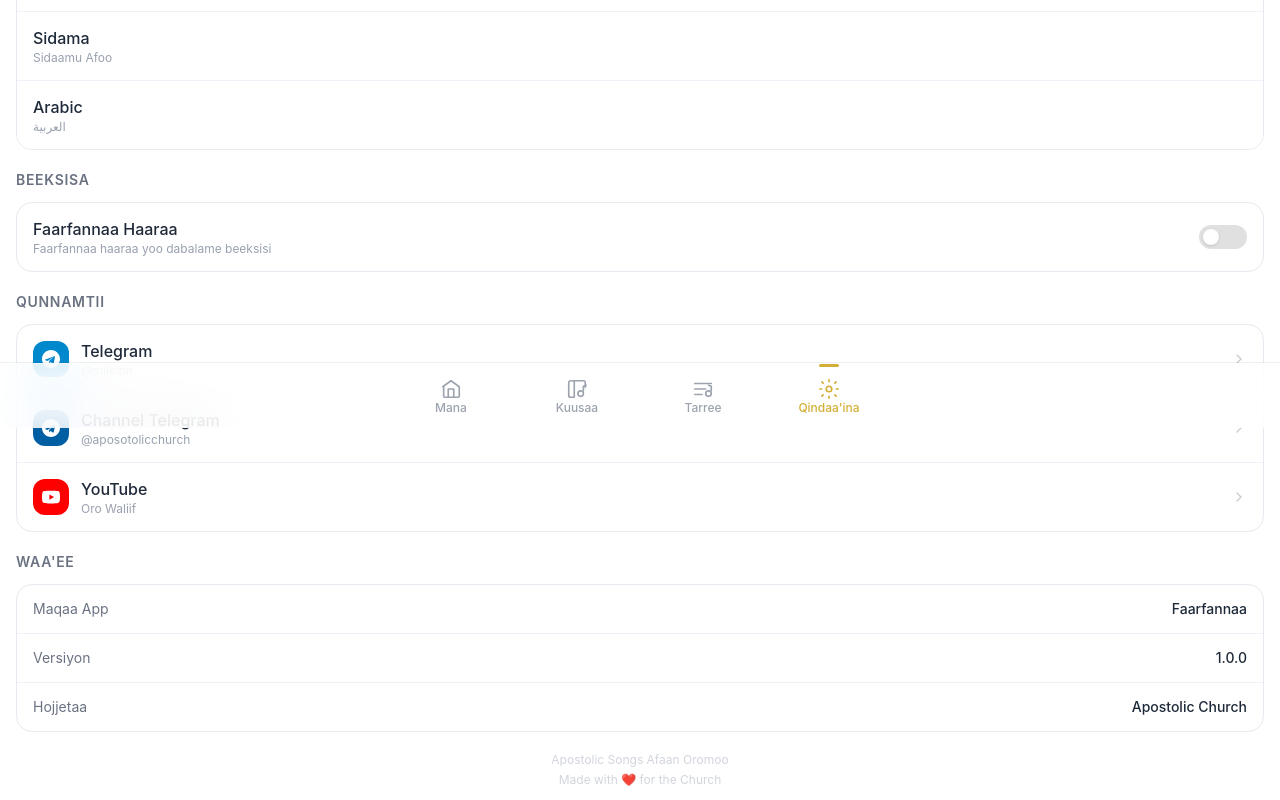
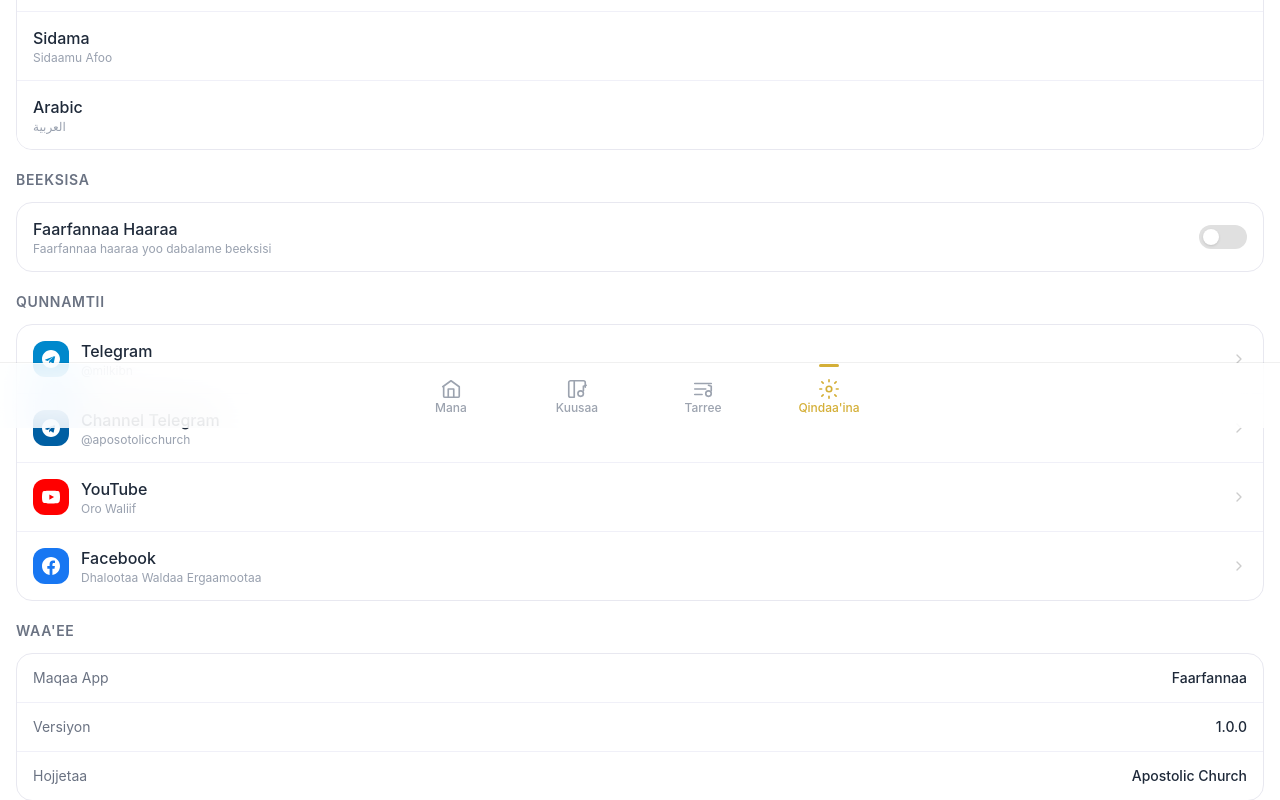
Before and after one commit to ecoders1/songs, a Next.js app: page /settings in a window 1280 px wide. Shown: the part 372-1172 px from the top of the page. Built offline with nearby package versions, Linux system fonts and the light colour scheme; no server answers; the database is empty.

Commit message:
add Facebook Dhalootaa Waldaa Ergaamootaa to contact section

```diff
--- a/app/(user)/settings/page.tsx
+++ b/app/(user)/settings/page.tsx
@@ -184,6 +184,7 @@ export default function SettingsPage() {
               target="_blank"
               rel="noopener noreferrer"
               className="flex items-center gap-3 px-4 py-3.5 transition-colors active:bg-gray-50"
+              style={{ borderBottom: '1px solid #f0f0f8' }}
             >
               <div className="w-9 h-9 rounded-xl flex items-center justify-center flex-shrink-0" style={{ background: '#FF0000' }}>
                 <svg width="18" height="18" viewBox="0 0 24 24" fill="white">
@@ -193,6 +194,25 @@ export default function SettingsPage() {
               <div className="flex-1">
                 <p className="font-medium text-gray-800">YouTube</p>
                 <p className="text-xs text-gray-400">Oro Waliif</p>
+              </div>
+              <svg width="16" height="16" fill="none" stroke="#ccc" strokeWidth="2" viewBox="0 0 24 24">
+                <path d="M9 18l6-6-6-6" strokeLinecap="round" strokeLinejoin="round"/>
+              </svg>
+            </a>
+            <a
+              href="https://www.facebook.com/61579886334861"
+              target="_blank"
+              rel="noopener noreferrer"
+              className="flex items-center gap-3 px-4 py-3.5 transition-colors active:bg-gray-50"
+            >
+              <div className="w-9 h-9 rounded-xl flex items-center justify-center flex-shrink-0" style={{ background: '#1877F2' }}>
+                <svg width="18" height="18" viewBox="0 0 24 24" fill="white">
+                  <path d="M24 12.073C24 5.405 18.627 0 12 0S0 5.405 0 12.073C0 18.1 4.388 23.094 10.125 24v-8.437H7.078v-3.49h3.047V9.41c0-3.025 1.791-4.697 4.533-4.697 1.312 0 2.686.235 2.686.235v2.97h-1.513c-1.491 0-1.956.93-1.956 1.886v2.27h3.328l-.532 3.49h-2.796V24C19.612 23.094 24 18.1 24 12.073z"/>
+                </svg>
+              </div>
+              <div className="flex-1">
+                <p className="font-medium text-gray-800">Facebook</p>
+                <p className="text-xs text-gray-400">Dhalootaa Waldaa Ergaamootaa</p>
               </div>
               <svg width="16" height="16" fill="none" stroke="#ccc" strokeWidth="2" viewBox="0 0 24 24">
                 <path d="M9 18l6-6-6-6" strokeLinecap="round" strokeLinejoin="round"/>
```
